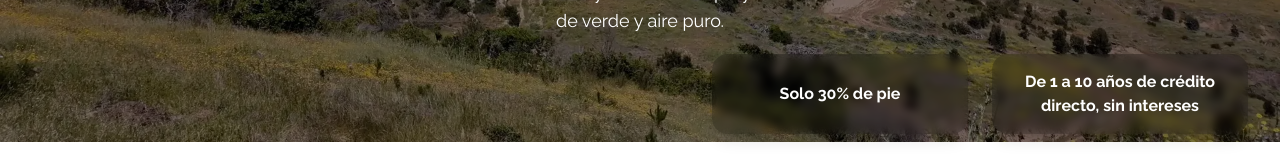
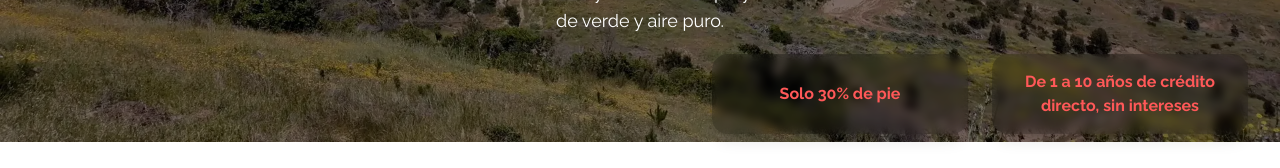
Before and after one commit to pipevera/DunasDePupuya, a Nuxt app: page /El-cardal in a window 1280 px wide. Shown: the part 358-526 px from the top of the page. Built offline with nearby package versions, Linux system fonts and the light colour scheme; a web font is replaced by a local one.

Commit message:
:hammer: some changes

```diff
--- a/app/components/Conversemos.vue
+++ b/app/components/Conversemos.vue
@@ -38,7 +38,6 @@
           <div>
             <p class="font-semibold text-lg text-gray-800">WhatsApp</p>
             <p class="text-gray-700">+56 9 9002 3442</p>
-            <p class="text-sm text-gray-700 mt-1">Respuesta inmediata</p>
           </div>
         </a>
 
@@ -54,7 +53,6 @@
           <div>
             <p class="font-semibold text-lg text-gray-800">Teléfono</p>
             <a href="tel:+56990023442" class="text-gray-700">+56 9 9002 3442</a>
-            <p class="text-sm text-gray-700 mt-1">Lun - Vie: 9:00 - 18:00</p>
           </div>
         </div>
 
@@ -70,7 +68,6 @@
           <div>
             <p class="font-semibold text-lg text-gray-800">Email</p>
             <a href="mailto:info@dunasdepupuya.cl" class="text-gray-700">info@dunasdepupuya.cl</a>
-            <p class="text-sm text-gray-700 mt-1">Respuesta en 24 hrs</p>
           </div>
         </div>
 
--- a/app/components/Footer.vue
+++ b/app/components/Footer.vue
@@ -38,14 +38,14 @@
           <div>
             <h3 class="text-white font-semibold text-xl mb-6">Hablemos</h3>
             <div class="space-y-4">
-              <a href="mailto:srivasl@uft.edu"
+              <a href="mailto:info@dunasdepupuya.cl"
                 class="flex items-center gap-3 text-gray-400 hover:text-[#FF5858] transition">
                 <svg xmlns="http://www.w3.org/2000/svg" class="w-5 h-5 flex-shrink-0" fill="none" viewBox="0 0 24 24"
                   stroke="currentColor">
                   <path stroke-linecap="round" stroke-linejoin="round" stroke-width="2"
                     d="M3 8l7.89 5.26a2 2 0 002.22 0L21 8M5 19h14a2 2 0 002-2V7a2 2 0 00-2-2H5a2 2 0 00-2 2v10a2 2 0 002 2z" />
                 </svg>
-                <span>srivasl@uft.edu</span>
+                <span>info@dunasdepupuya.cl</span>
               </a>
               <a href="tel:+56990023442" class="flex items-center gap-3 text-gray-400 hover:text-[#FF5858] transition">
                 <svg xmlns="http://www.w3.org/2000/svg" class="w-5 h-5 flex-shrink-0" fill="none" viewBox="0 0 24 24"
--- a/app/components/HeroSection.vue
+++ b/app/components/HeroSection.vue
@@ -18,7 +18,7 @@
         Con facilidades de financiamiento y asesoría legal, hacemos que tu vida junto al mar sea una realidad.
       </p>
       <button @click="scrollToProyectos"
-        class="bg-red-500 hover:bg-red-600 px-6 py-3 rounded-full shadow-xl hover:scale-105 transition-all duration-300 font-medium font-Raleway">
+        class="bg-[#FF5858] hover:bg-red-600 px-6 py-3 rounded-full shadow-xl hover:scale-105 transition-all duration-300 font-medium font-Raleway">
         VER PARCELAS
       </button>
     </div>
--- a/app/components/ProjectBanner.vue
+++ b/app/components/ProjectBanner.vue
@@ -20,11 +20,11 @@
         <div class="flex items-center justify-center md:justify-end gap-6 pb-2">
           <div
             class="bg-black/20 backdrop-blur-sm shadow-lg w-64 h-20 rounded-2xl p-6 transform transition-all flex flex-col justify-center items-center">
-            <h3 class="text-sm md:text-base font-bold text-white font-Raleway">Solo 30% de pie</h3>
+            <h3 class="text-sm md:text-base font-bold text-[#FF5858] font-Raleway">Solo 30% de pie</h3>
           </div>
           <div
             class="bg-black/20 backdrop-blur-sm shadow-lg w-64 h-20 rounded-2xl p-6 transform transition-all flex flex-col justify-center items-center">
-            <h3 class="text-sm md:text-base font-bold text-white leading-none text-center font-Raleway">
+            <h3 class="text-sm md:text-base font-bold text-[#FF5858] leading-none text-center font-Raleway">
               De 1 a 10 años de crédito directo, sin intereses
             </h3>
           </div>
```
